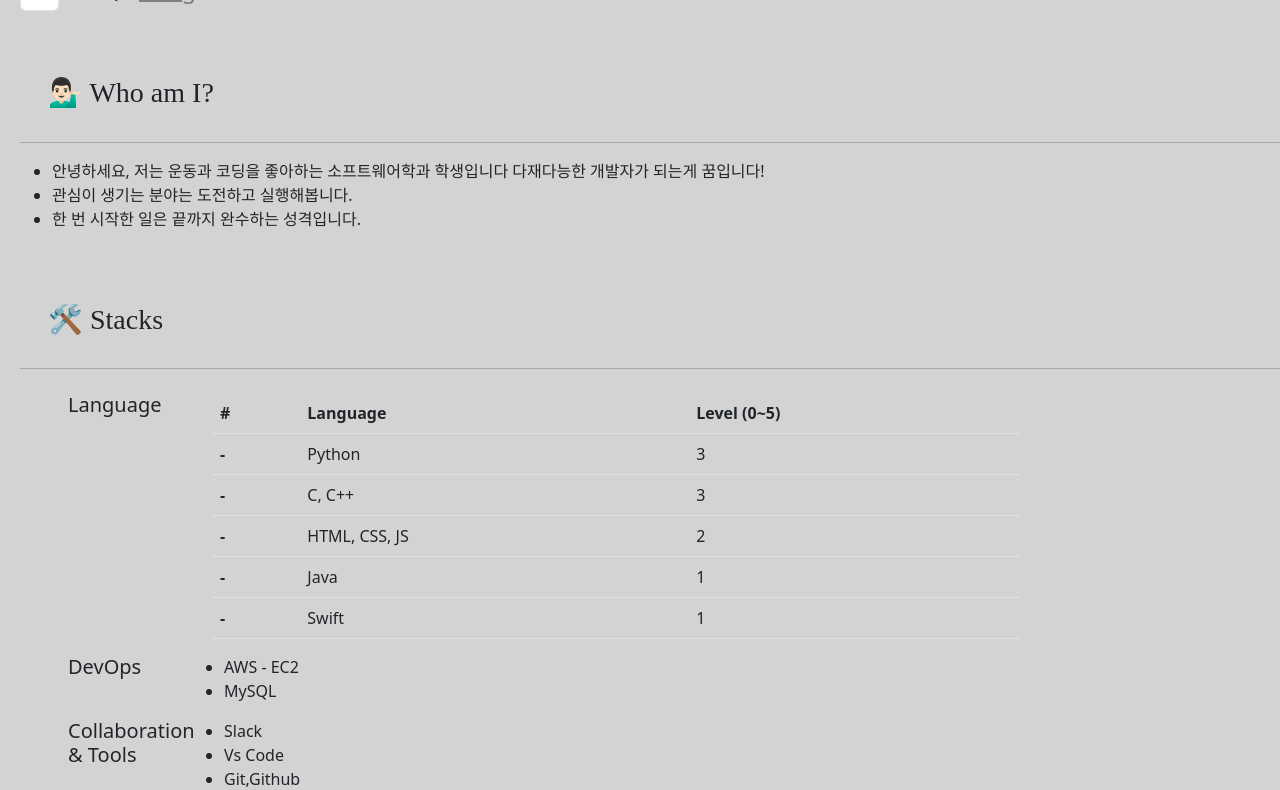
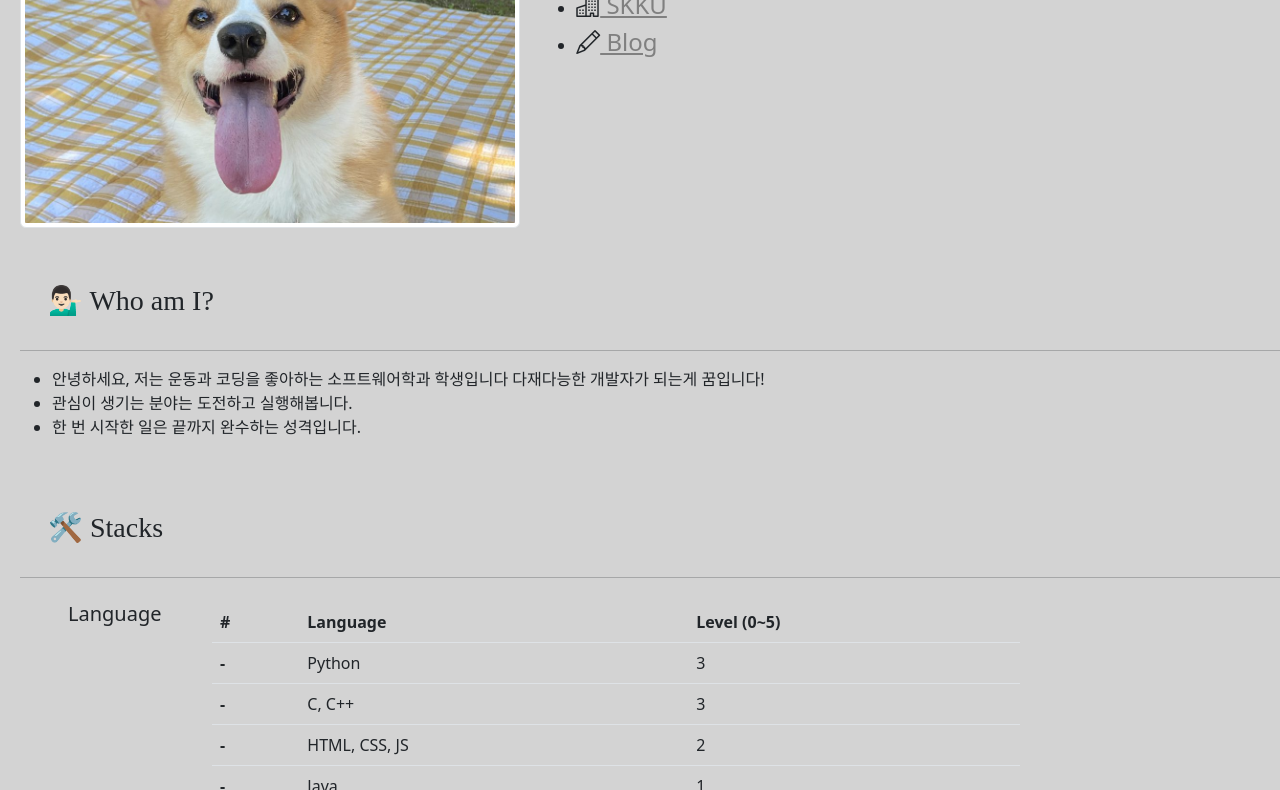
Before and after one commit to Taehyun-Koh/ossp-mypage, a plain HTML site: page index.html in a window 1280 px wide. Shown: the part 280-1070 px from the top of the page. Drawn offline with nearby package versions, Linux system fonts and the light colour scheme; the site is published under a folder, as on GitHub Pages, so addresses that start at the root find nothing; a web font is replaced by a local one.

Commit message:
Change html

```diff
--- a/index.html
+++ b/index.html
@@ -35,7 +35,7 @@
         <div class="head">
             <h1>안녕하세요👋 저는 고태현입니다 </h1>
         </div>
-        <img src="/photo.png" class="img-thumbnail" width="500" alt="...">
+        <img src="photo.png" class="img-thumbnail" width="500" alt="...">
         <div style="display: inline-block">
             <ul>
                 <li><h4><i class="bi bi-envelope"></i> rhtaegus17@g.skku.edu</h4></li>
```
